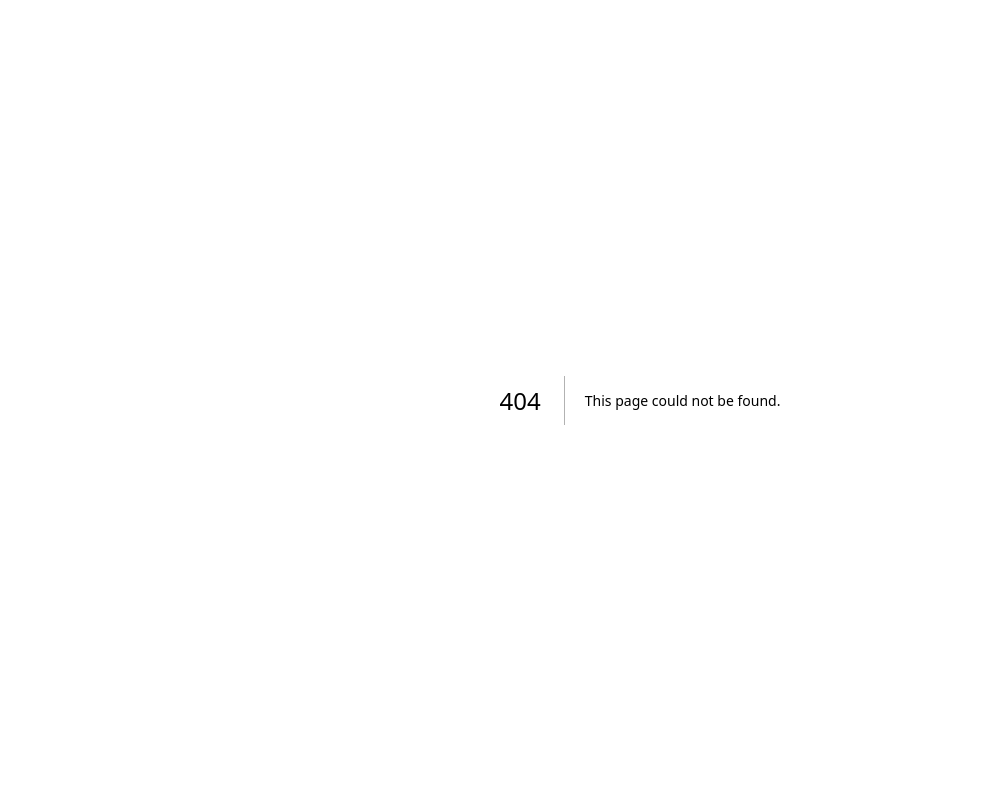
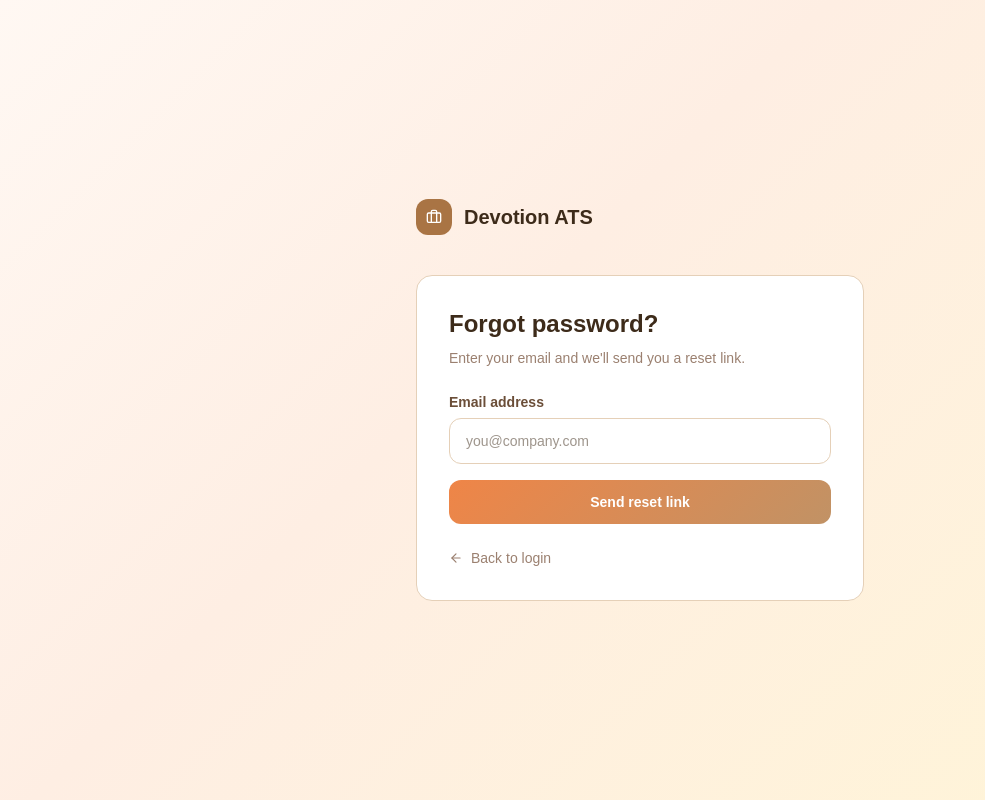
Before and after one commit to favouralgo/devotion-ats, a Next.js app: page /auth/forgot-password in a window 1280 px wide. Before the commit this address had no page. Shown: the whole page, without its empty margins (0-985 px from the left). Built offline with nearby package versions, Linux system fonts and the light colour scheme.

Commit message:
feat: add forgot password feature

```diff
--- /dev/null
+++ b/app/auth/forgot-password/page.tsx
@@ -0,0 +1,160 @@
+'use client'
+
+import { useState } from 'react'
+import Link from 'next/link'
+import { Briefcase, ArrowLeft } from 'lucide-react'
+
+export default function ForgotPasswordPage() {
+  const [email, setEmail]       = useState('')
+  const [loading, setLoading]   = useState(false)
+  const [sent, setSent]         = useState(false)
+  const [error, setError]       = useState('')
+
+  async function handleSubmit(e: React.FormEvent) {
+    e.preventDefault()
+    setLoading(true)
+    setError('')
+
+    const { createClient } = await import('@/lib/supabase/client')
+    const supabase = createClient()
+
+    const { error } = await supabase.auth.resetPasswordForEmail(email, {
+      redirectTo: `${window.location.origin}/auth/reset-password`,
+    })
+
+    if (error) {
+      setError(error.message)
+      setLoading(false)
+    } else {
+      setSent(true)
+      setLoading(false)
+    }
+  }
+
+  return (
+    <div
+      className="min-h-screen flex items-center justify-center p-6"
+      style={{ background: 'linear-gradient(135deg, #FFF8F3 0%, #FEEEE3 40%, #FFF5D6 100%)' }}
+    >
+      <div className="w-full max-w-md">
+        {/* Logo */}
+        <div className="flex items-center gap-3 mb-10">
+          <div
+            className="w-9 h-9 rounded-xl flex items-center justify-center"
+            style={{ background: '#A97444' }}
+          >
+            <Briefcase className="w-4 h-4 text-white" />
+          </div>
+          <span className="font-bold text-xl" style={{ color: '#3D2B1A' }}>
+            Devotion ATS
+          </span>
+        </div>
+
+        {sent ? (
+          // Success state
+          <div
+            className="rounded-2xl p-8 text-center"
+            style={{ background: 'white', border: '1px solid #E5D0B8' }}
+          >
+            <div
+              className="w-14 h-14 rounded-full flex items-center justify-center mx-auto mb-4"
+              style={{ background: '#FEEEE3' }}
+            >
+              <span className="text-2xl">📬</span>
+            </div>
+            <h2 className="text-xl font-bold mb-2" style={{ color: '#3D2B1A' }}>
+              Check your email
+            </h2>
+            <p className="text-sm mb-6" style={{ color: '#9B8070' }}>
+              We sent a password reset link to{' '}
+              <strong style={{ color: '#3D2B1A' }}>{email}</strong>.
+              Check your inbox and click the link.
+            </p>
+            <Link
+              href="/auth/login"
+              className="text-sm font-medium"
+              style={{ color: '#EF8547' }}
+            >
+              Back to login
+            </Link>
+          </div>
+        ) : (
+          // Form state
+          <div
+            className="rounded-2xl p-8"
+            style={{ background: 'white', border: '1px solid #E5D0B8' }}
+          >
+            <h2 className="text-2xl font-bold mb-2" style={{ color: '#3D2B1A' }}>
+              Forgot password?
+            </h2>
+            <p className="text-sm mb-6" style={{ color: '#9B8070' }}>
+              Enter your email and we'll send you a reset link.
+            </p>
+
+            <form onSubmit={handleSubmit} className="space-y-4">
+              <div>
+                <label
+                  className="block text-sm font-semibold mb-1.5"
+                  style={{ color: '#6B4E38' }}
+                >
+                  Email address
+                </label>
+                <input
+                  type="email"
+                  value={email}
+                  onChange={e => setEmail(e.target.value)}
+                  required
+                  placeholder="you@company.com"
+                  className="w-full px-4 py-3 rounded-xl text-sm outline-none transition-all"
+                  style={{
+                    border: '1.5px solid #E5D0B8',
+                    background: 'white',
+                    color: '#3D2B1A',
+                  }}
+                  onFocus={e => (e.target.style.borderColor = '#EF8547')}
+                  onBlur={e => (e.target.style.borderColor = '#E5D0B8')}
+                />
+              </div>
+
+              {error && (
+                <div
+                  className="px-4 py-3 rounded-xl text-sm"
+                  style={{
+                    background: '#FEEEE3',
+                    border: '1px solid #F9C4A0',
+                    color: '#9C421B',
+                  }}
+                >
+                  {error}
+                </div>
+              )}
+
+              <button
+                type="submit"
+                disabled={loading}
+                className="w-full py-3 rounded-xl text-sm font-semibold text-white transition-all"
+                style={{
+                  background: loading
+                    ? '#D4B48E'
+                    : 'linear-gradient(135deg, #EF8547, #C19265)',
+                  cursor: loading ? 'not-allowed' : 'pointer',
+                }}
+              >
+                {loading ? 'Sending...' : 'Send reset link'}
+              </button>
+            </form>
+
+            <Link
+              href="/auth/login"
+              className="flex items-center gap-2 mt-6 text-sm font-medium"
+              style={{ color: '#9B8070' }}
+            >
+              <ArrowLeft className="w-3.5 h-3.5" />
+              Back to login
+            </Link>
+          </div>
+        )}
+      </div>
+    </div>
+  )
+}
```
